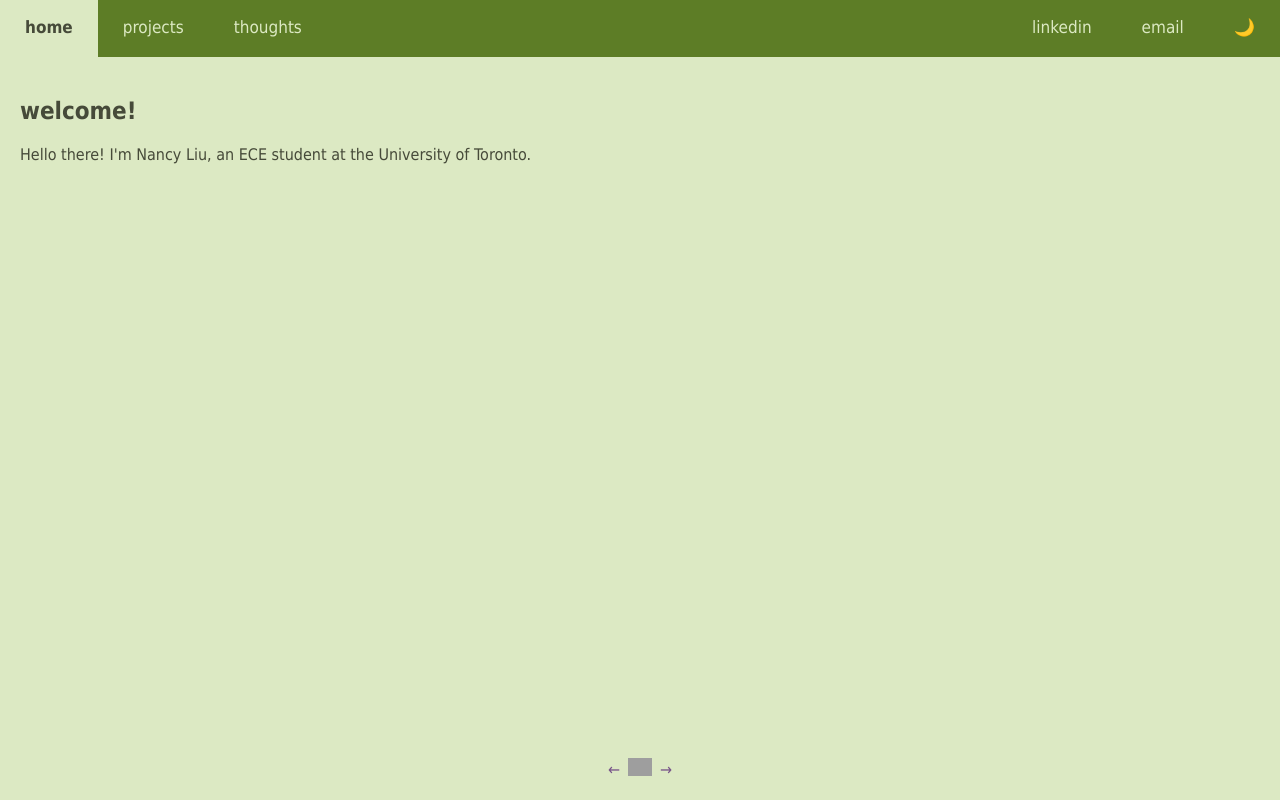
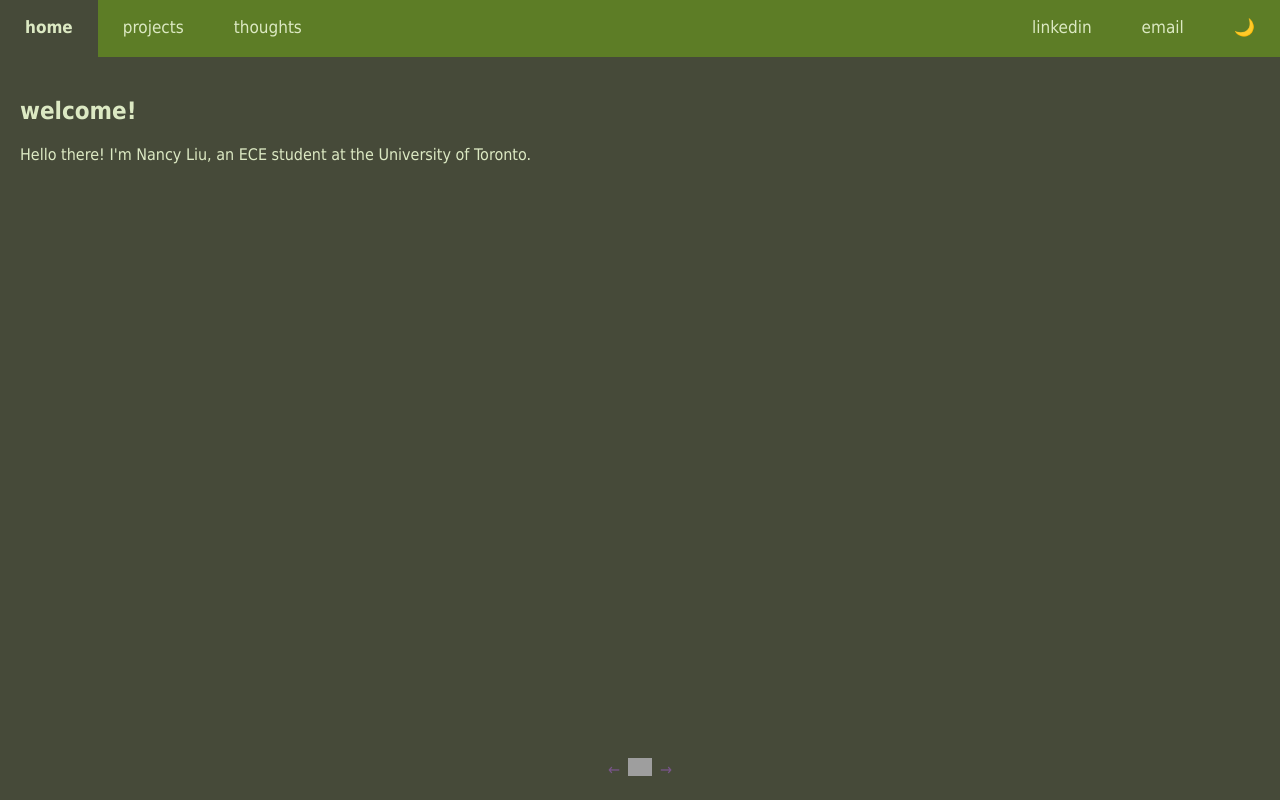
Before and after one commit to 6-nancy/6-nancy.github.io, a plain HTML site: page index.html in a window 1280 px wide. Both pictures are taken after a click on the button "☀️". Drawn offline with Linux system fonts and the light colour scheme; grey boxes are pictures that could not be loaded.

Commit message:
Update index.html

```diff
--- a/index.html
+++ b/index.html
@@ -56,7 +56,7 @@
       const isDark = root.getAttribute('data-theme') === 'light';
       const themeBtn = document.getElementById('theme-toggle');
 
-      root.setAttribute('data-theme', isDark ? 'dark' : 'light');
+      root.setAttribute('data-theme', isDark ? 'light' : 'dark');
       themeBtn.textContent = isDark ? '☀️' : '🌙';
             }
 
```
